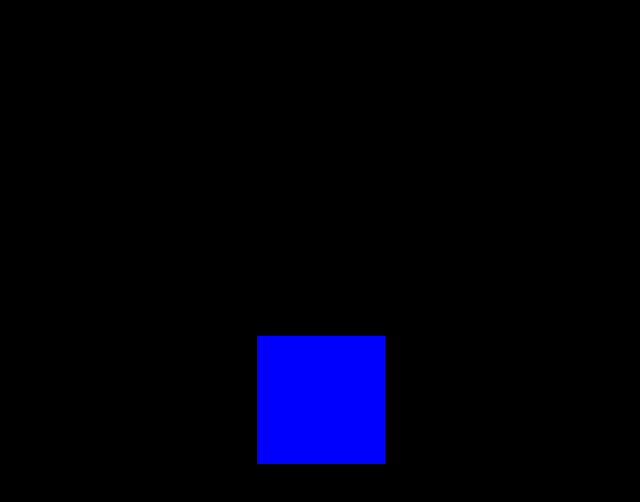
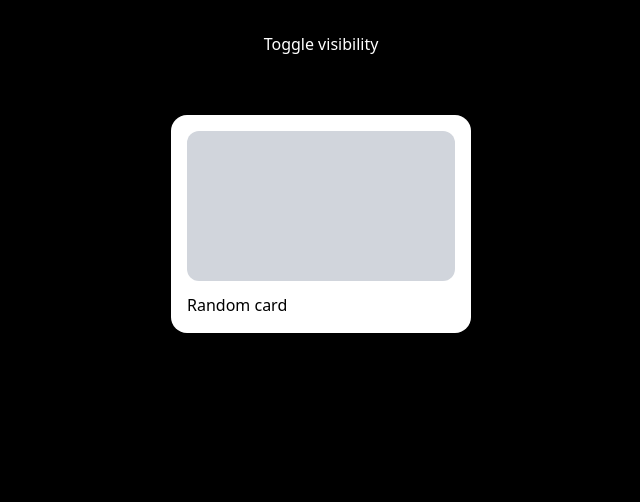
Before and after one commit to Jatin4224/WEBD26, a React (Vite) app in the folder Motion/: page / in a window 1280 px wide. Shown: the top 502 px of the page, without its empty margins (319-959 px from the left). Built offline with nearby package versions, Linux system fonts and the light colour scheme.

Commit message:
feat : Exit Animation using motion

```diff
--- a/Motion/src/App.tsx
+++ b/Motion/src/App.tsx
@@ -1,28 +1,30 @@
-import { motion, useMotionValue, useTransform } from "motion/react";
+import { useState } from "react";
+import { AnimatePresence, motion } from "framer-motion";
 
 const App = () => {
-  const x = useMotionValue(0);
-  //making scale animation
-  const scale = useTransform(x, [-100, 0, 100], [1, 1, 1.5]); // if we drag to right our elements becomes large
-  //making elment circular
-  const borderRadius = useTransform(x, [-100, 0, 100], ["50%", "0%", "50%"]); // if i drag elment it becomes cirle
-  //changing background color
-  const backgroundColor = useTransform(
-    x,
-    [-100, 1, 100],
-    ["#6d4b7e", "blue", "green"],
-  );
+  const [isVisible, setIsVisible] = useState(true);
+
   return (
-    <div className="flex items-center justify-center min-h-screen">
-      <motion.div
-        style={{ x, scale, borderRadius, backgroundColor }}
-        className="w-32 h-32 bg-[#306a87] rounded-md flex items-center justify-center text-white"
-        drag="x"
-        // We talk about the dragConstraints later.
-        // For now, it helps with bouncing the square back to the center
-        // when you release it.
-        dragConstraints={{ left: 0, right: 0 }}
-      />
+    <div className="grid min-h-[400px] items-start rounded-3xl p-5 shadow-2xl">
+      <button
+        className="mx-auto rounded-full bg-black px-5 py-3 text-white"
+        onClick={() => setIsVisible((prev) => !prev)}
+      >
+        Toggle visibility
+      </button>
+      <AnimatePresence initial={false}>
+        {isVisible && (
+          <motion.div
+            initial={{ opacity: 0, scale: 0.9, y: 20 }}
+            animate={{ opacity: 1, scale: 1, y: 0 }}
+            exit={{ opacity: 0, scale: 0.9, y: 20 }}
+            className="mx-auto w-full max-w-[300px] rounded-2xl bg-white p-4 text-black"
+          >
+            <div className="mb-3 aspect-video w-full rounded-xl bg-gray-300" />
+            Random card
+          </motion.div>
+        )}
+      </AnimatePresence>
     </div>
   );
 };
```
Also changed, not shown: 1 other file (tests, documents, lock files or other folders).
